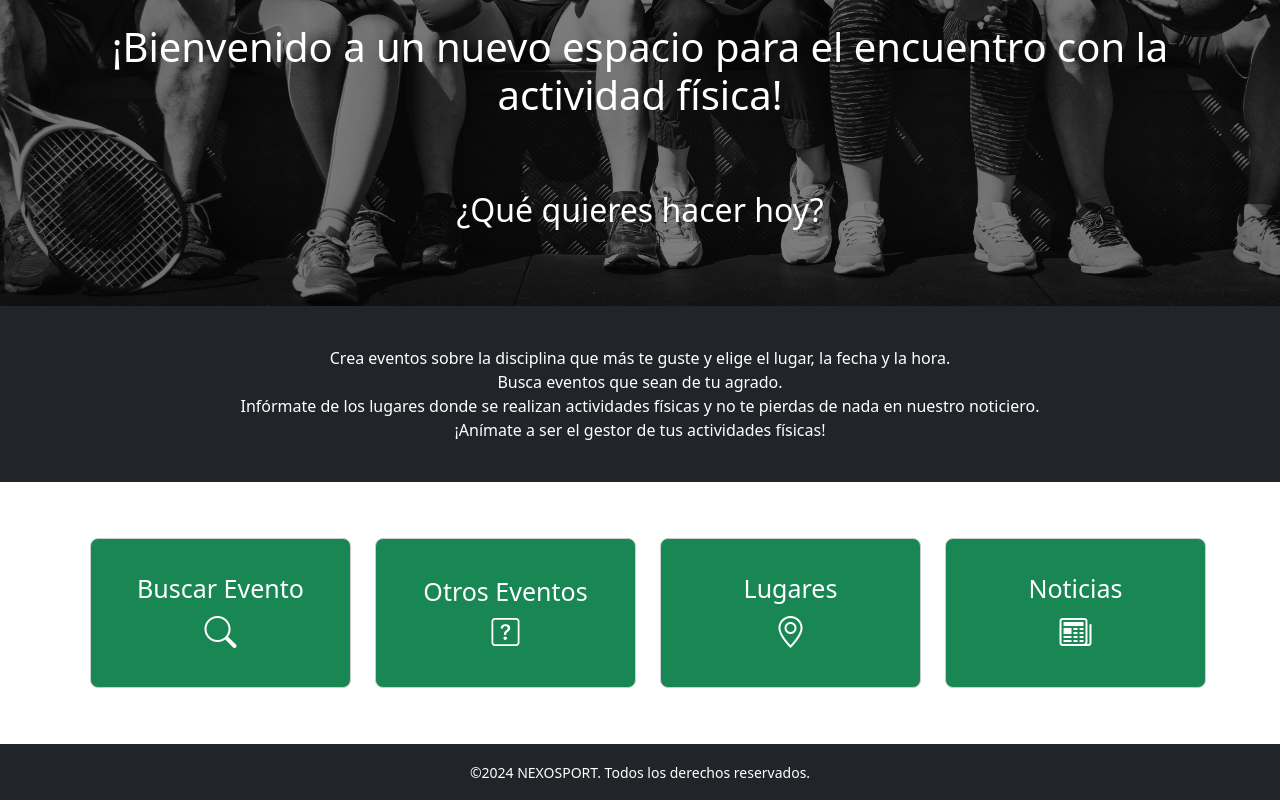
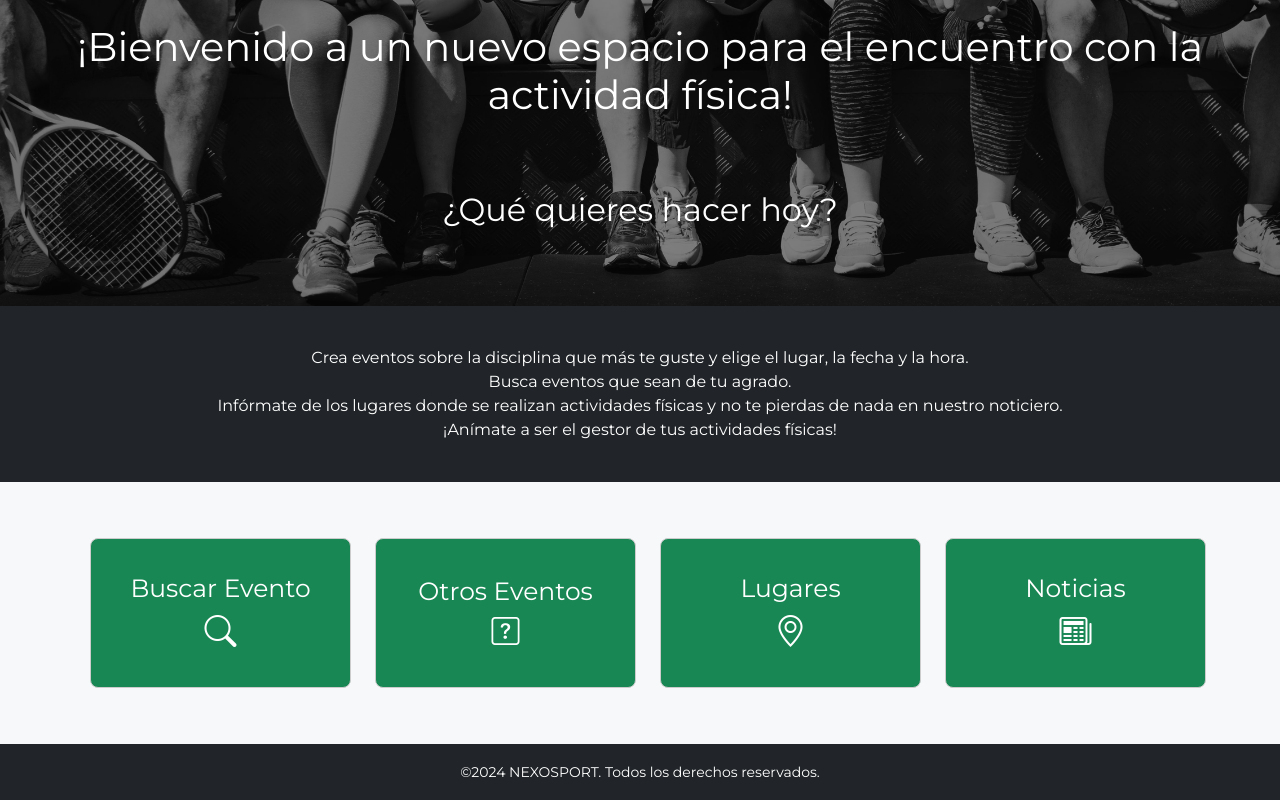
Before and after one commit to tomasfriz/TP-Plataformas-de-Desarrollo, a React (Vite) app in the folder frontend/: page / in a window 1280 px wide. Shown: the part 190-990 px from the top of the page. Built offline with nearby package versions, Linux system fonts and the light colour scheme.

Commit message:
se agrego la tipografia y los colores de la marca

```diff
--- a/frontend/index.html
+++ b/frontend/index.html
@@ -5,6 +5,7 @@
   <meta charset="UTF-8" />
   <link rel="icon" type="image/svg+xml" href="/favicon.ico" />
   <meta name="viewport" content="width=device-width, initial-scale=1.0" />
+  <link href="https://fonts.googleapis.com/css2?family=Montserrat&display=swap" rel="stylesheet">
   <link rel="stylesheet" href="https://cdnjs.cloudflare.com/ajax/libs/bootstrap-icons/1.8.1/font/bootstrap-icons.min.css">
   <title>NEXOSPORT</title>
 </head>
--- a/frontend/src/App.css
+++ b/frontend/src/App.css
@@ -1,7 +1,12 @@
 #root {
+  font-family: 'Montserrat', sans-serif;
   display: flex;
   flex-direction: column;
   min-height: 100vh;
+  --custom-white: #F7F8F9;
+  --custom-gray: #AFB1B6;
+  --custom-green: #94B343;
+  --custom-black: #212121;
 }
 
 .content {
@@ -9,8 +14,8 @@
 }
 
 footer {
-  background-color: #343a40;
-  color: #fff;
+  background-color: var(--custom-black);
+  color: var(--custom-white);
   text-align: center;
   padding: 1rem;
 }
--- a/frontend/src/Components/cardButton/CardButton.jsx
+++ b/frontend/src/Components/cardButton/CardButton.jsx
@@ -15,12 +15,11 @@ const CardButton = ({ texto, link, children }) => {
                 height: '150px',
                 border: '1px solid #ccc',
                 borderRadius: '8px',
-                color:'white',
-                fontSize:'25px'
+                color: 'white',
+                fontSize: '25px'
             }}>
                 <span>{texto}</span>
                 {children}
-
             </Button>
         </Link>
     )
--- a/frontend/src/index.css
+++ b/frontend/src/index.css
@@ -1,5 +1,7 @@
+@import url('https://fonts.googleapis.com/css2?family=Montserrat&display=swap');
+
 :root {
-  font-family: Inter, system-ui, Avenir, Helvetica, Arial, sans-serif;
+  font-family: 'Montserrat', sans-serif;
   line-height: 1.5;
   font-weight: 400;
 
@@ -7,4 +9,13 @@
   text-rendering: optimizeLegibility;
   -webkit-font-smoothing: antialiased;
   -moz-osx-font-smoothing: grayscale;
+
+  --custom-white: #F7F8F9;
+  --custom-gray: #AFB1B6;
+  --custom-green: #94B343;
+  --custom-black: #212121;
 }
+
+body {
+  background-color: var(--custom-white);
+}
```
